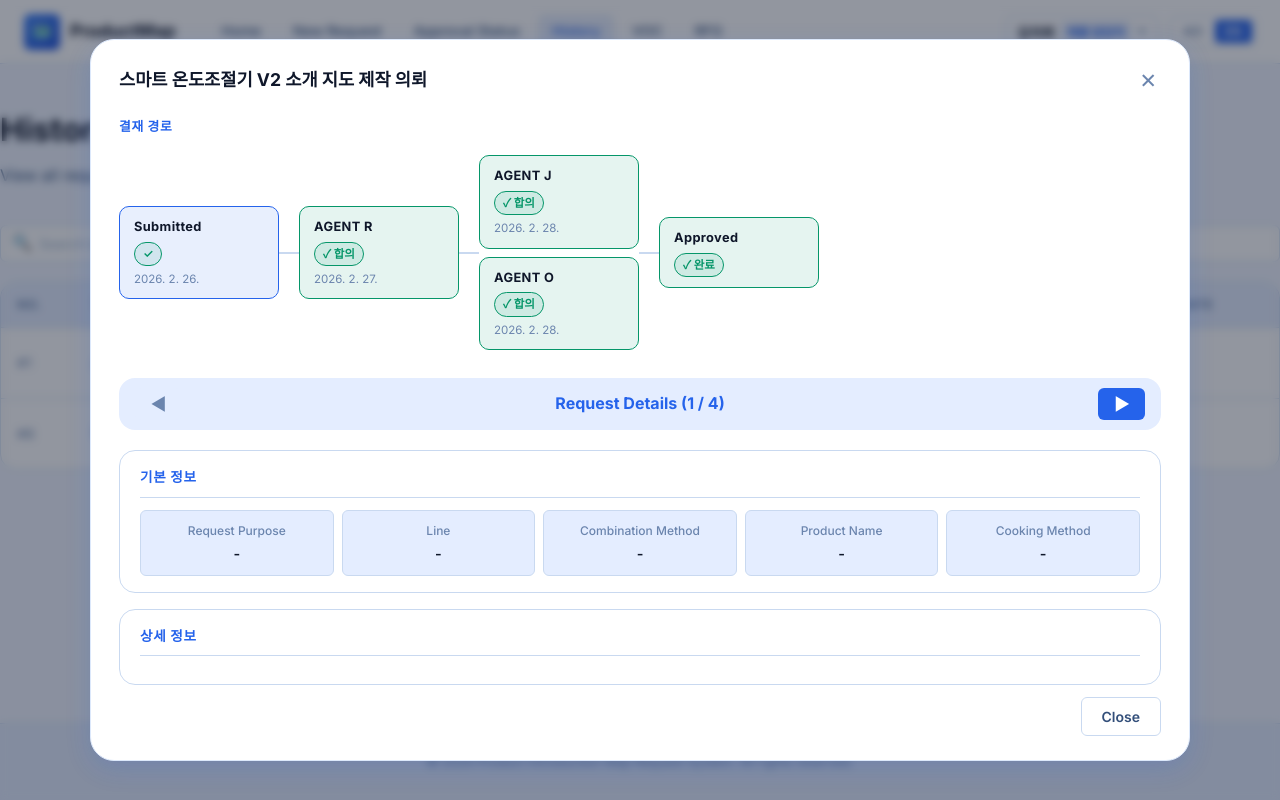
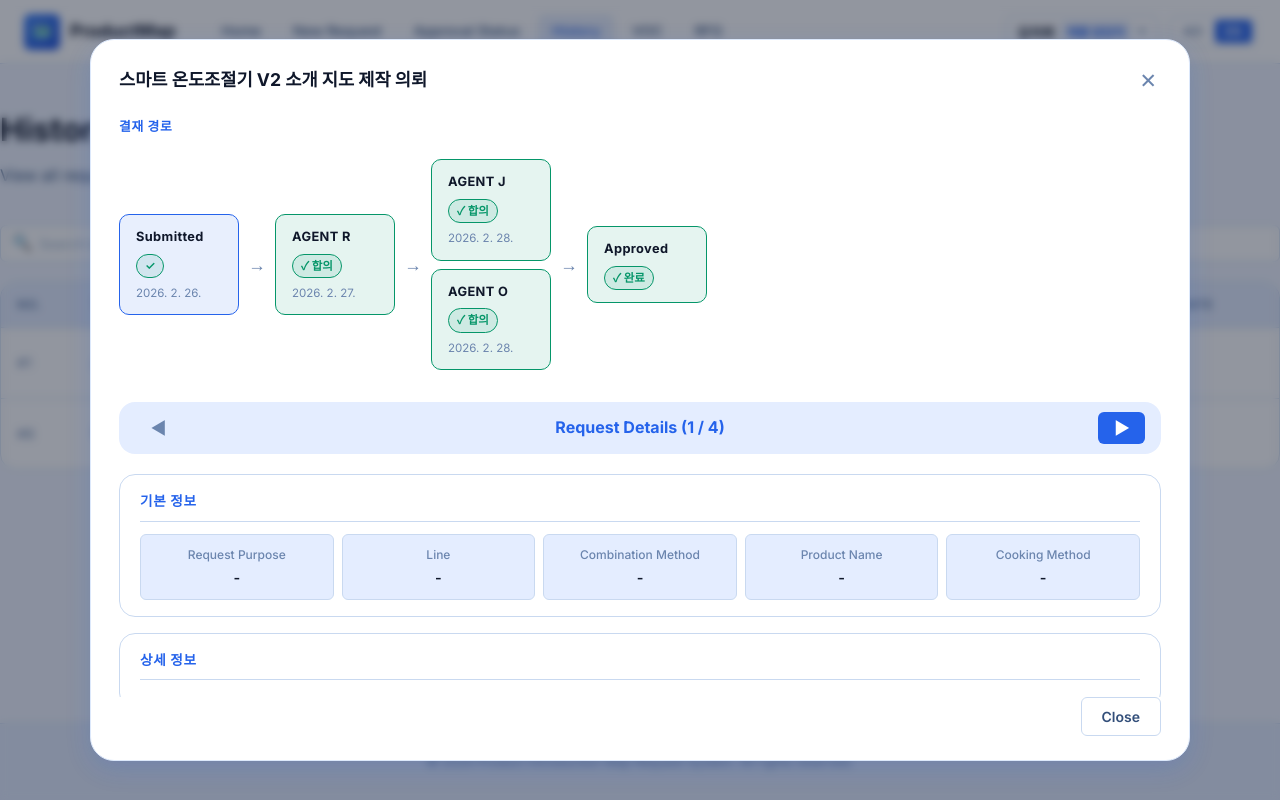
Before and after one commit to dndud3377/request-site, a React (Create React App) app in the folder frontend/: page /history in a window 1280 px wide. Both pictures are taken after a click on the element "스마트 온도조절기 V2 소개 지도 제작 의뢰". Built offline with nearby package versions, Linux system fonts and the light colour scheme.

Commit message:
fix: 결재 경로 노드 간격 확대 및 화살표(→) 추가
- approval-connector: 선 → '→' 텍스트 화살표로 변경, 너비 36px
- approval-node: padding/gap 증가로 노드 간 여백 확보

https://claude.ai/code/session_01Mk3pwQr3i9akPTaUojvjYA

```diff
--- a/frontend/src/styles/global.css
+++ b/frontend/src/styles/global.css
@@ -1505,28 +1505,35 @@ select.form-control option {
   align-items: center;
   flex-wrap: wrap;
   gap: 0;
-  padding: 8px 0;
+  padding: 12px 0;
   overflow-x: auto;
 }
 
 .approval-connector {
-  width: 20px;
-  height: 2px;
-  background: var(--border);
-  margin: 0;
+  display: flex;
+  align-items: center;
+  justify-content: center;
+  width: 36px;
   flex-shrink: 0;
+  font-size: 1.1rem;
+  color: var(--text-muted);
+  user-select: none;
+}
+
+.approval-connector::after {
+  content: '→';
 }
 
 .approval-node {
   display: flex;
   flex-direction: column;
   align-items: flex-start;
-  gap: 4px;
-  padding: 10px 14px;
+  gap: 6px;
+  padding: 12px 16px;
   border-radius: var(--radius-md);
   border: 1px solid var(--border);
   background: var(--bg-card);
-  min-width: 160px;
+  min-width: 120px;
 }
 
 .approval-node-start {
```
